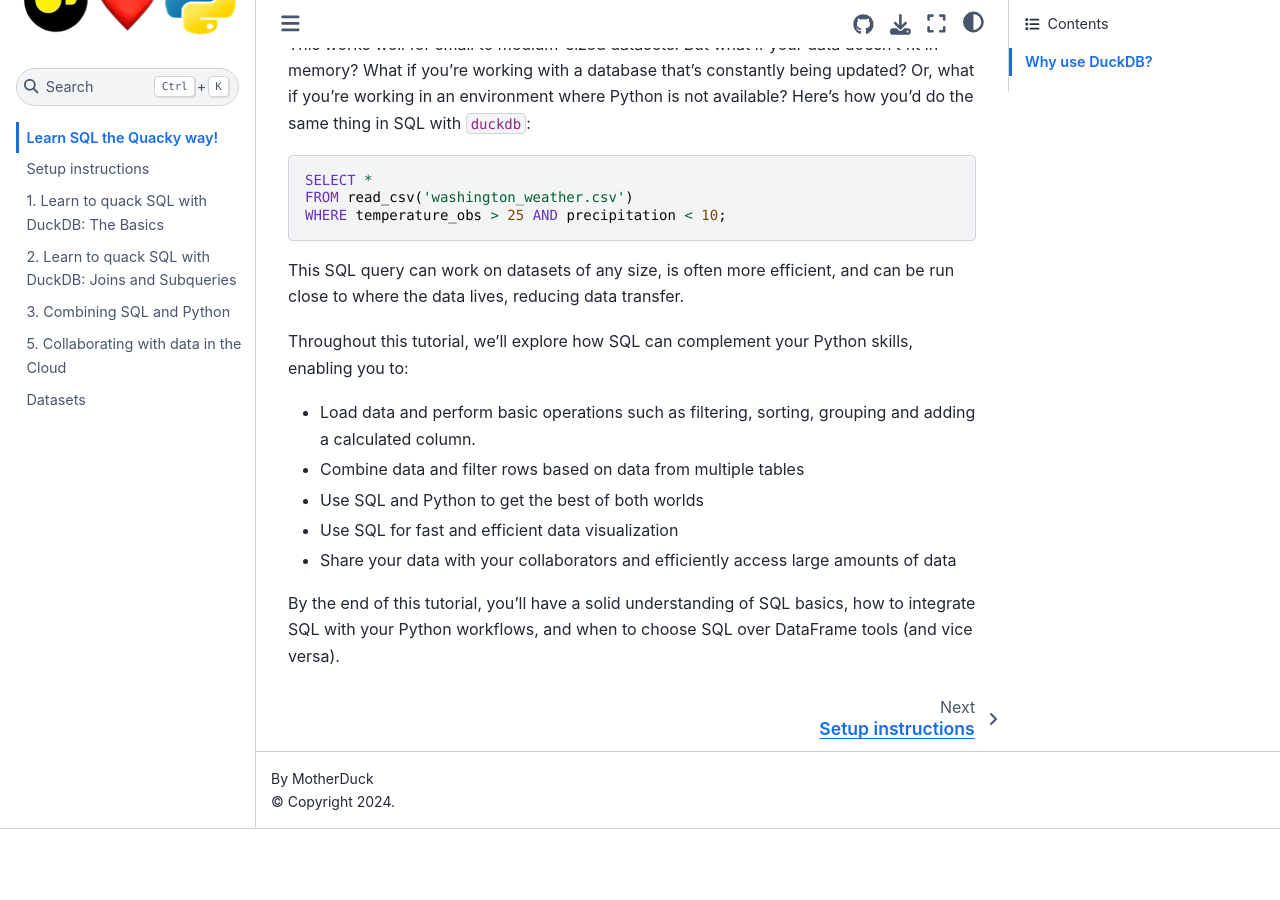
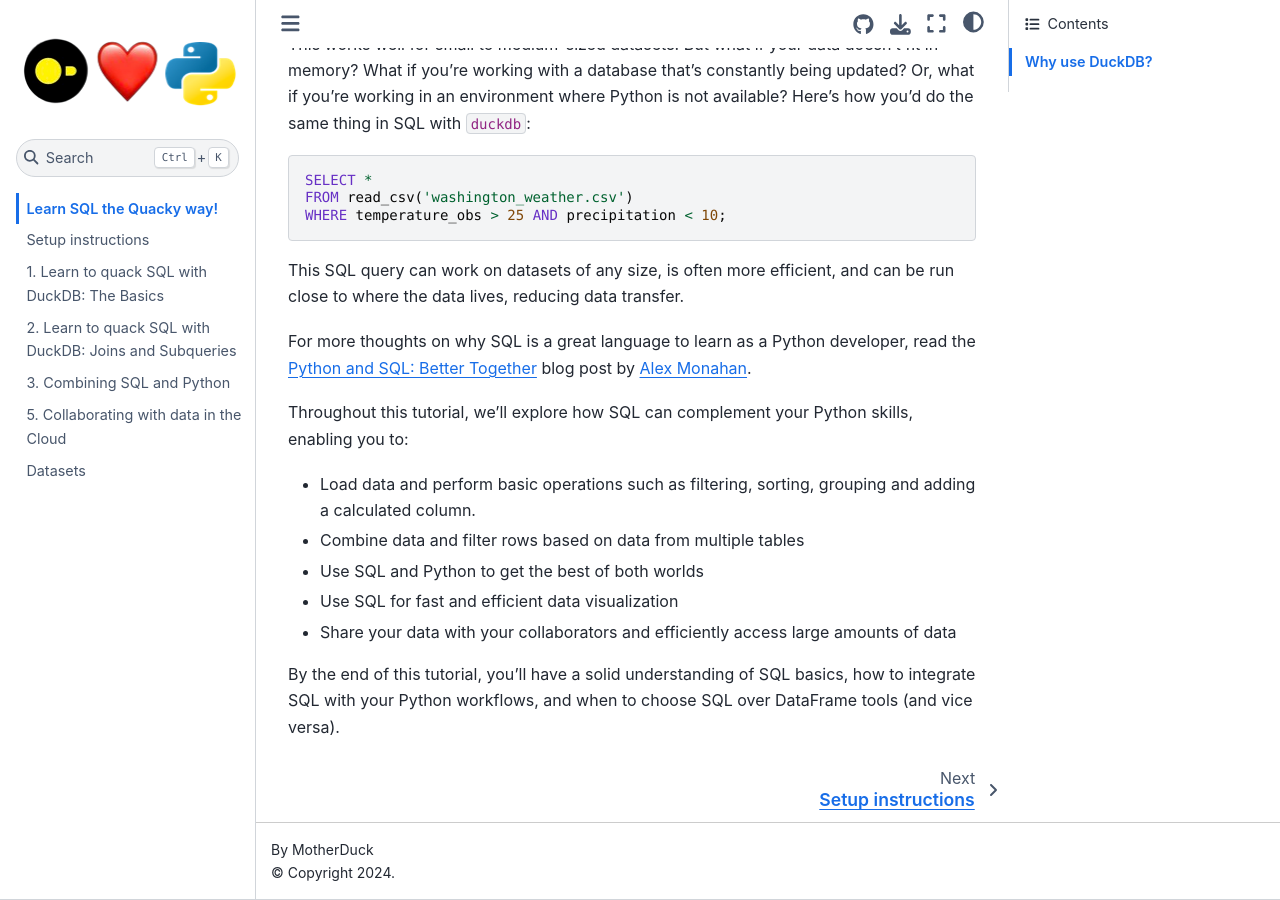
Before and after one commit to MotherDuck-Open-Source/sql-tutorial, a Jupyter Book: the page built from intro.md, in a window 1280 px wide and 900 px high, scrolled down 844 px. Built offline with Jupyter Book 1.0.4 settings and Sphinx 7.4.7 and the Sphinx Book theme 1.1.4, drawn with Linux system fonts in a browser that asks for light colours; before the commit the page ends 1673 px from its top, so only the background shows below that.

Commit message:
add link to blog post

```diff
--- a/intro.md
+++ b/intro.md
@@ -30,6 +30,8 @@
 
 This SQL query can work on datasets of any size, is often more efficient, and can be run close to where the data lives, reducing data transfer.
 
+For more thoughts on why SQL is a great language to learn as a Python developer, read the [Python and SQL: Better Together](https://alex-monahan.github.io/2021/08/22/Python_and_SQL_Better_Together.html) blog post by [Alex Monahan](https://github.com/Alex-Monahan).
+
 Throughout this tutorial, we'll explore how SQL can complement your Python skills, enabling you to:
 
 - Load data and perform basic operations such as filtering, sorting, grouping and adding a calculated column.
```
